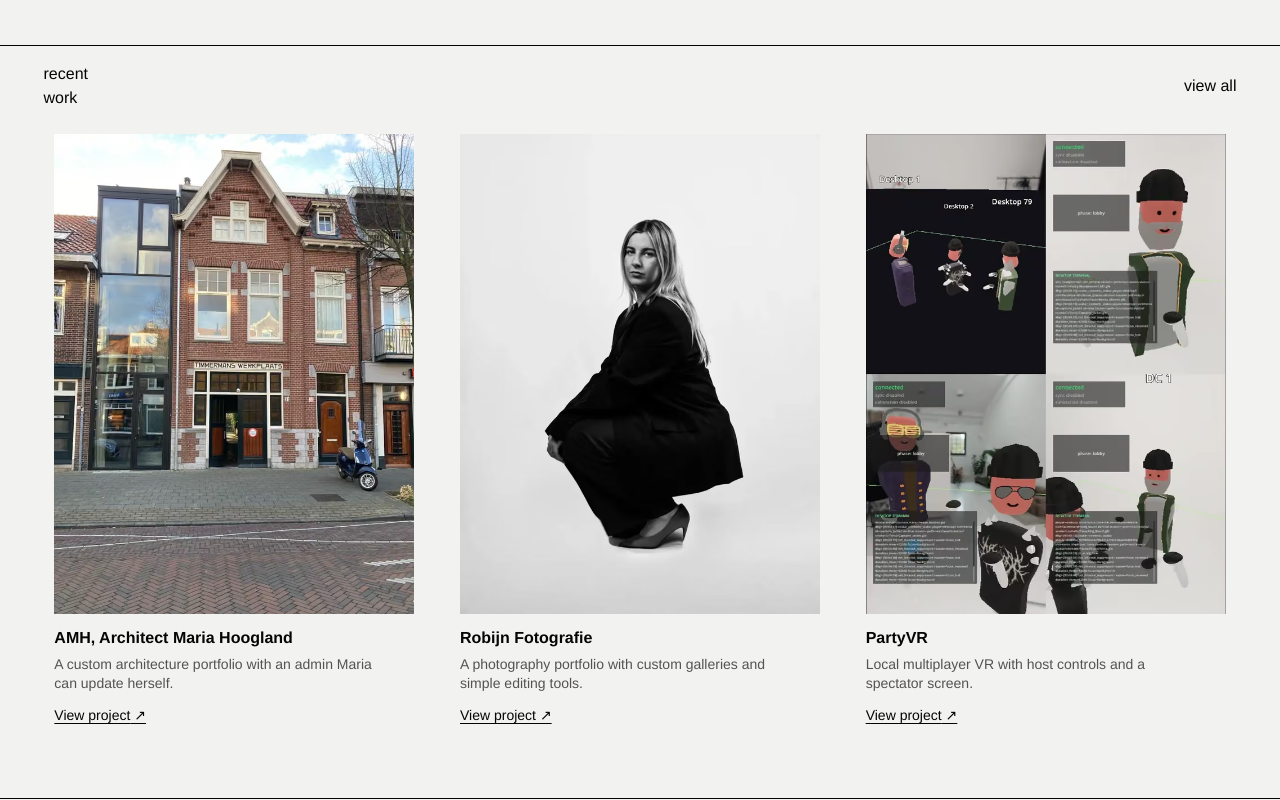
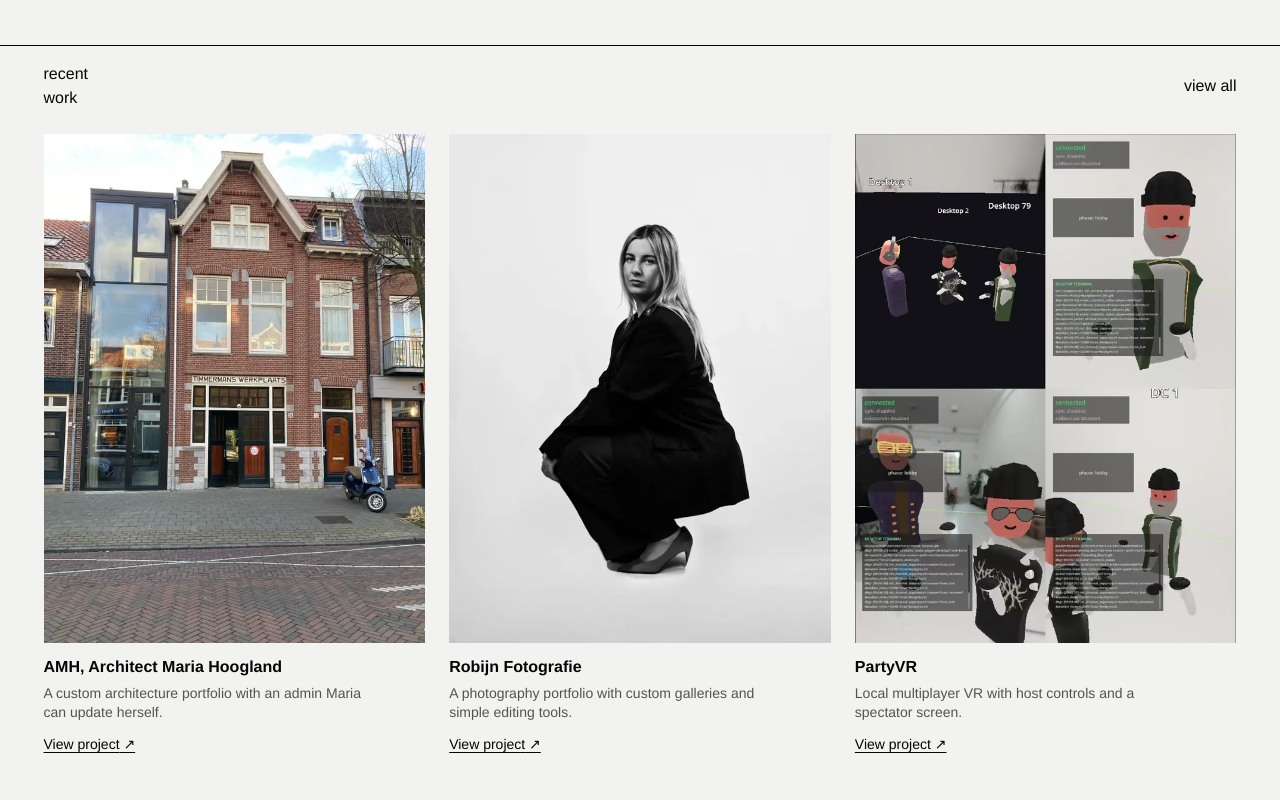
Before and after one commit to Nickdev8/nickesselman.nl, a React (Vite) app: page / in a window 1280 px wide. Shown: the part 1060-1860 px from the top of the page. Built offline with nearby package versions, Linux system fonts and the light colour scheme; no server answers.

Commit message:
Fix responsive work grid layout

```diff
--- a/src/styles/layout.css
+++ b/src/styles/layout.css
@@ -4,6 +4,7 @@
   min-height: calc(100svh - clamp(48px, 8svh, 96px) - 72px);
   padding: clamp(180px, 40svh, 540px) var(--page-gutter) 0;
 }
+
 .hero > div {
   width: 100%;
 }
@@ -89,14 +90,17 @@
 .work-grid {
   display: grid;
   grid-template-columns: repeat(3, minmax(0, 1fr));
-  gap: 32px 24px;
+  gap: clamp(28px, 3vw, 48px) clamp(16px, 2.2vw, 32px);
   margin: 0 var(--page-gutter);
   padding: 36px 0 64px;
 }
 .project-carousel {
   width: 100%;
-  max-width: min(45svh, 560px);
+  max-width: min(100%, 560px);
   justify-self: center;
+}
+.work-grid .project-carousel {
+  grid-column: auto;
 }
 .carousel-slide img,
 .carousel-slide video {
@@ -619,7 +623,7 @@ a:focus-visible {
   outline: 2px solid var(--ink);
   outline-offset: 4px;
 }
-@media (max-width: 980px) {
+@media (max-width: 1023px) {
   .work-grid {
     grid-template-columns: repeat(2, minmax(0, 1fr));
   }
@@ -633,7 +637,7 @@ a:focus-visible {
     justify-self: start;
   }
 }
-@media (max-width: 680px) {
+@media (max-width: 679px) {
   .site-header nav a:nth-child(3) {
     display: inline-flex;
   }
```
